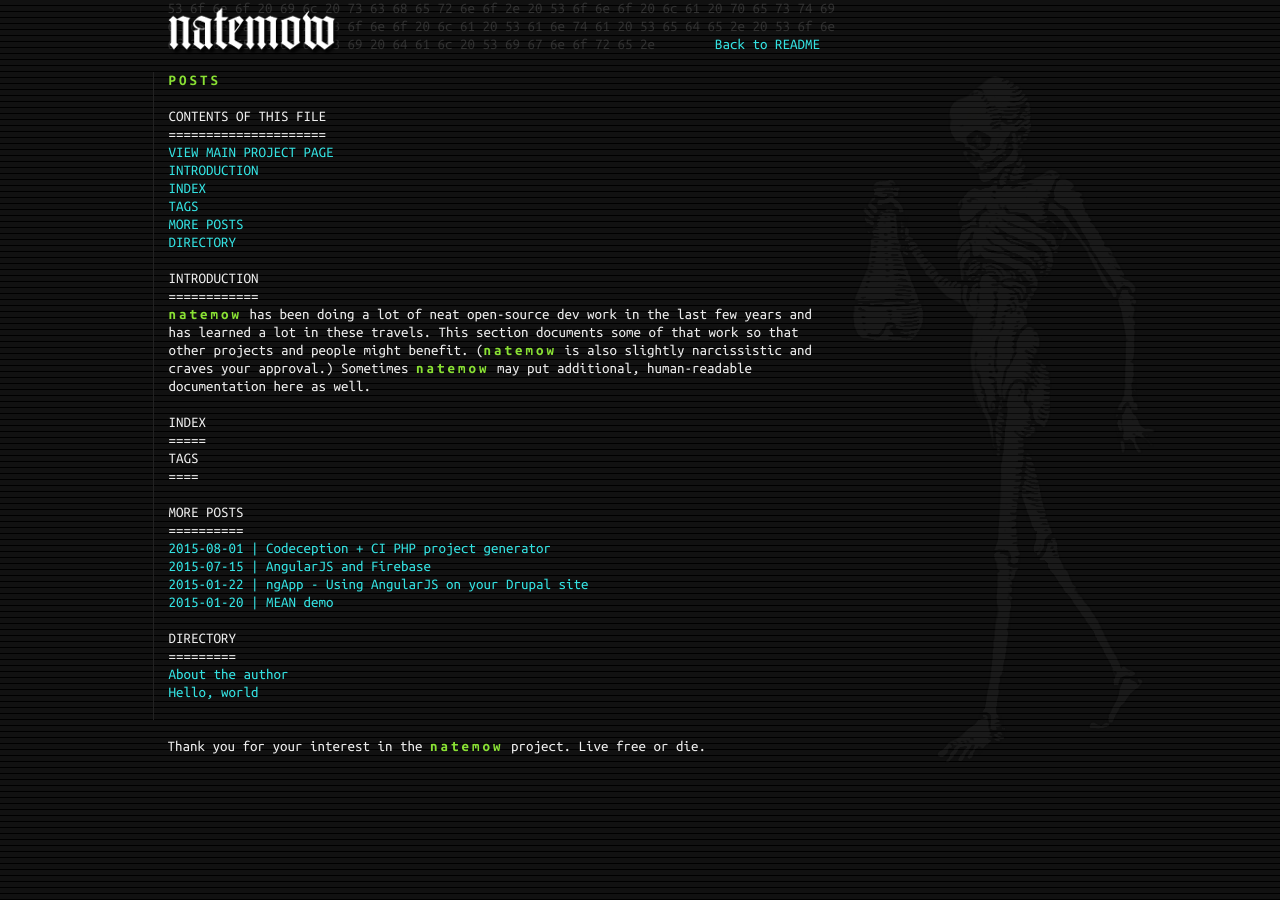
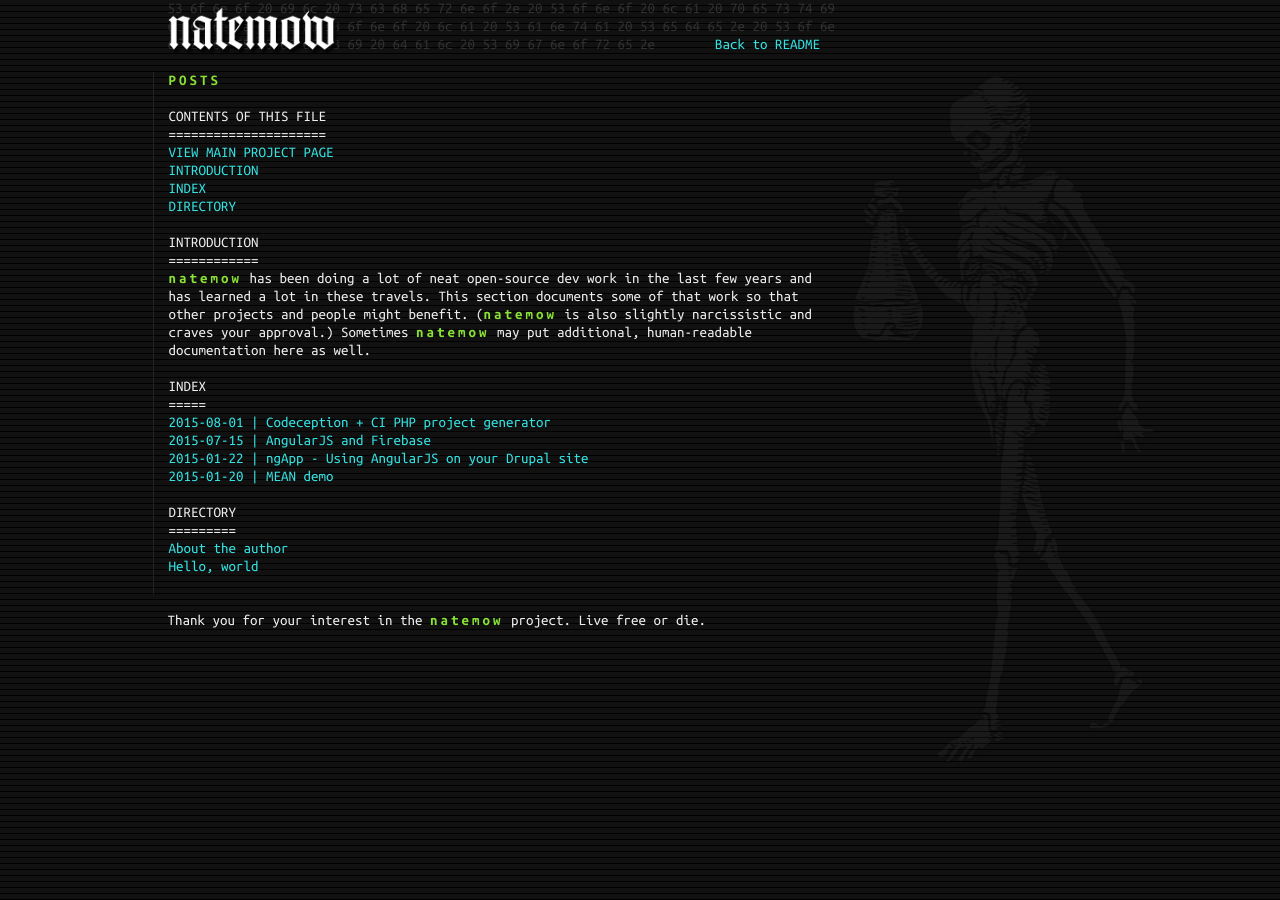
Before and after one commit to natemow/natemow.github.io, a Jekyll site: the page built from posts.md, in a window 1280 px wide. Built offline with Jekyll 4.4.1, drawn with Linux system fonts in a browser that asks for light colours; nearby versions of some CDN libraries.

Commit message:
Style updates.

```diff
--- a/_includes/nav-blog.html
+++ b/_includes/nav-blog.html
@@ -1,7 +1,3 @@
-<h2>Tags</h2>
-<p>{{ page.tags | join: ', ' | remove_first: "blog, " }}</p>
-
-<h2>More posts</h2>
 <ul class="menu">
             {% for p in site.posts %}<li><a href="{{ p.url }}">{{ p.date | remove: " 00:00:00 +0000" }} | {{ p.title }}</a></li>
             {% endfor %}
--- a/_layouts/default.html
+++ b/_layouts/default.html
@@ -13,7 +13,11 @@
 
           {{ content }}
 
-          {% if page.tags.first == "blog" %}{% include nav-blog.html %}{% endif %}
+          {% if page.tags.first == "blog" %}  <h2>Tags</h2>
+          <p>{{ page.tags | join: ', ' | remove_first: "blog, " }}</p>
+
+            <h2>More posts</h2>
+          {% include nav-blog.html %}{% endif %}
 
         </div>
 
```
